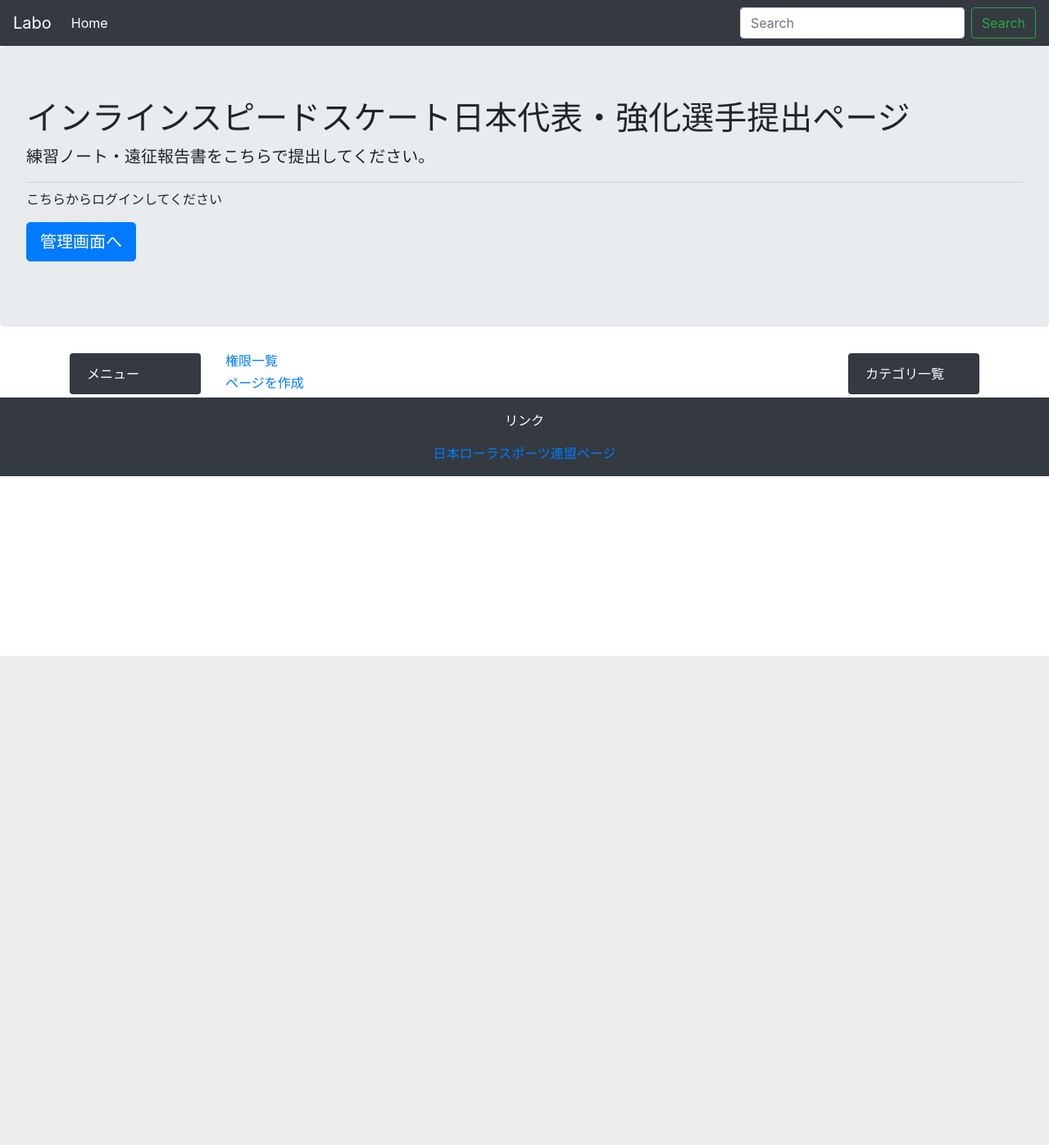
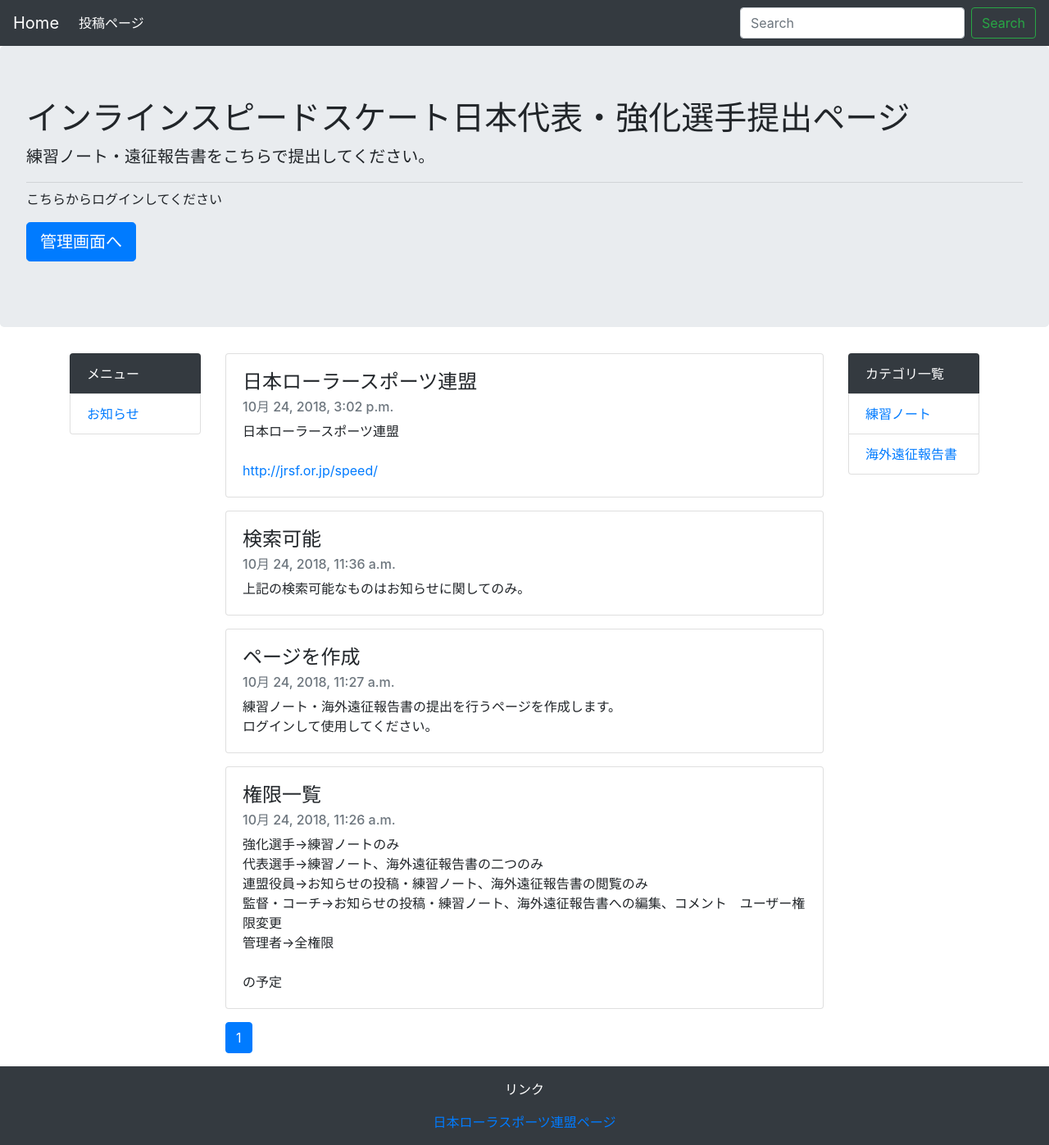
Before and after one commit to KoretsuNobuyasu/Project, a Django app: page / in a window 1280 px wide. Shown: the whole page at 82% size. Before the commit the page ends 800 px from the top, so only its background shows below. Run offline with Django 3.2, Linux system fonts and the light colour scheme; data comes from the database, SQL or seed files in the repository; some libraries are stand-ins or nearby versions.

Commit message:
URL完成.お知らせ等をメニュー欄に移行、お知らせは常時表示

```diff
--- a/homepage/admin.py
+++ b/homepage/admin.py
@@ -1,7 +1,8 @@
 from django.contrib import admin
-from .models import Message, Category, TrainingNote, ExpeditionReport
+from .models import Message, Category, TrainingNote, ExpeditionReport, Menu
 
 admin.site.register(Message)
+admin.site.register(Menu)
 admin.site.register(Category)
 admin.site.register(TrainingNote)
 admin.site.register(ExpeditionReport)
--- /dev/null
+++ b/homepage/context_processors.py
@@ -0,0 +1,11 @@
+from .models import Category,Menu
+
+
+def common(request):
+    """テンプレートに毎回渡すデータ"""
+
+    context = {
+        'category_list': Category.objects.all(),
+        'menu_list': Menu.objects.all(),
+    }
+    return context
--- a/homepage/models.py
+++ b/homepage/models.py
@@ -11,13 +11,23 @@ class Category(models.Model):
     def __str__(self):
         return self.name
 
+class Menu(models.Model):
+    """メニュー"""
+
+    name = models.CharField('メニュー名', max_length=255)
+    created_at = models.DateTimeField('作成日', default=timezone.now)
+
+    def __str__(self):
+        return self.name
+
+
 class Message(models.Model):
     """お知らせ"""
 
     text = models.CharField('txt', max_length=255)
     news = models.TextField('本文')
     created_at = models.DateTimeField('掲示日', default=timezone.now)
-    category = models.ForeignKey(Category, verbose_name='カテゴリ', on_delete=models.PROTECT)
+    menu = models.ForeignKey(Menu, verbose_name='カテゴリ', on_delete=models.PROTECT)
 
     def __str__(self):
         return self.text
--- a/homepage/templates/homepage/base.html
+++ b/homepage/templates/homepage/base.html
@@ -12,7 +12,7 @@
   </head>
   <body>
     <nav class="navbar navbar-expand-lg navbar-dark bg-dark">
-        <a class="navbar-brand" href="#">Labo</a>
+        <a class="navbar-brand" href="#">Home</a>
         <button class="navbar-toggler" type="button" data-toggle="collapse" data-target="#navbarSupportedContent" aria-controls="navbarSupportedContent" aria-expanded="false" aria-label="Toggle navigation">
             <span class="navbar-toggler-icon"></span>
         </button>
@@ -20,7 +20,7 @@
         <div class="collapse navbar-collapse" id="navbarSupportedContent">
             <ul class="navbar-nav mr-auto">
                 <li class="nav-item active">
-                    <a class="nav-link" href="#">Home</a>
+                    <a class="nav-link" href="{% url 'admin:index' %}">投稿ページ</a></a>
                 </li>
                 {% if user.is_superuser %}
                     <li class="nav-item">
@@ -28,7 +28,7 @@
                     </li>
                 {% endif %}
             </ul>
-            <form class="form-inline my-2 my-lg-0" method="GET" action=""{% url 'homepage:index' %}>
+            <form class="form-inline my-2 my-lg-0" method="GET" action="{% url 'homepage:index' %}">
                 <input class="form-control mr-sm-2" type="text" placeholder="Search" aria-label="Search" name="keyword">
                 <button class="btn btn-outline-success my-2 my-sm-0" type="submit">Search</button>
             </form>
@@ -47,7 +47,12 @@
     <div class="container">
         <div class="row">
             <div class="col-md-2">
-                <li class="list-group-item bg-dark text-white">メニュー</li>
+                <ul class="list-group">
+                    <li class="list-group-item bg-dark text-white">メニュー</li>
+                    {% for menu in menu_list %}
+                        <li class="list-group-item"><a href="{% url 'homepage:menu' menu.pk %}">{{ menu }}</a></li>
+                    {% endfor %}
+                </ul>
             </div>
             <div class="col-md-8">
                 {% block content %}
@@ -57,7 +62,7 @@
                 <ul class="list-group">
                     <li class="list-group-item bg-dark text-white">カテゴリ一覧</li>
                     {% for category in category_list %}
-                        <li class="list-group-item"><a href="{% url 'labo:category' category.pk %}">{{ category }}</li>
+                        <li class="list-group-item"><a href="{% url 'homepage:category' category.pk %}">{{ category }}</a></li>
                     {% endfor %}
                 </ul>
             </div>
--- a/homepage/templates/homepage/message_list.html
+++ b/homepage/templates/homepage/message_list.html
@@ -2,6 +2,17 @@
 
 {% block content %}
     {% for message in message_list %}
-        <h6><a href="#">{{ message.text }}</a></h6>
+        <div class="card mb-3">
+            <div class="card-body">
+                <h4 class="card-title">{{ message.text }}</h4>
+                <h6 class="card-subtitle mb-2 text-muted">{{ message.created_at }}</h6>
+                <p class="card-text">
+                    {{ message.news | linebreaksbr | urlize}}
+                </p>
+            </div>
+        </div>
     {% endfor %}
+
+    {% include 'homepage/page.html' %}
+
 {% endblock %}
--- a/homepage/urls.py
+++ b/homepage/urls.py
@@ -5,4 +5,7 @@ app_name = 'homepage'
 
 urlpatterns = [
     path('', views.IndexView.as_view(), name='index'),
+    path('category/<int:pk>/',views.CategoryView.as_view(),name='category'),
+    path('menu/<int:pk>/',views.MenuView.as_view(),name='menu'),
+    path('detail/<int:pk>/',views.DetailView.as_view(),name='detail'),
 ]
--- a/homepage/views.py
+++ b/homepage/views.py
@@ -1,8 +1,41 @@
+from django.db.models import Q
+from django.shortcuts import get_object_or_404
 from django.views import generic
-from .models import Message, Category, TrainingNote
+from .models import Message, Menu, TrainingNote ,Category
 
 class IndexView(generic.ListView):
     model = Message
+    paginate_by = 10
 
     def get_queryset(self):
-        return Message.objects.order_by('-created_at')
+        queryset = Message.objects.order_by('-created_at')
+        keyword = self.request.GET.get('keyword')
+        if keyword:
+            queryset = queryset.filter(
+                Q(text__icontains=keyword) | Q(news__icontains=keyword)
+            )
+        return queryset
+
+
+class CategoryView(generic.ListView):
+    model = TrainingNote
+    paginate_by = 10
+
+    def get_queryset(self):
+        category = get_object_or_404(Category, pk=self.kwargs['pk'])
+        queryset = TrainingNote.objects.order_by('-created_at').filter(category=category)
+        return queryset
+
+
+class MenuView(generic.ListView):
+    model = Message
+    paginate_by = 10
+
+    def get_queryset(self):
+        menu = get_object_or_404(Menu, pk=self.kwargs['pk'])
+        queryset = Message.objects.order_by('-created_at').filter(menu=menu)
+        return queryset
+
+
+class DetailView(generic.DetailView):
+    model = TrainingNote
--- a/project/settings.py
+++ b/project/settings.py
@@ -63,6 +63,7 @@ TEMPLATES = [
                 'django.template.context_processors.request',
                 'django.contrib.auth.context_processors.auth',
                 'django.contrib.messages.context_processors.messages',
+                'homepage.context_processors.common',
             ],
         },
     },
--- a/project/urls.py
+++ b/project/urls.py
@@ -18,5 +18,6 @@ from django.urls import path, include
 
 urlpatterns = [
     path('admin/', admin.site.urls),
-    path('',include('homepage.urls'))
+    path('',include('homepage.urls')),
+
 ]
```
Also changed, not shown: homepage/templates/homepage/trainingnote_detail.html (added, +11 -0 lines), homepage/templates/homepage/trainingnote_list.html (added, +16 -0 lines), db.sqlite3, homepage/migrations/0001_initial.py, homepage/migrations/0002_expeditionreport.py (deleted), 2 other files.
